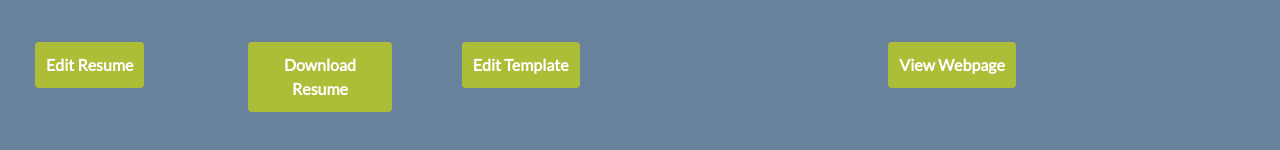
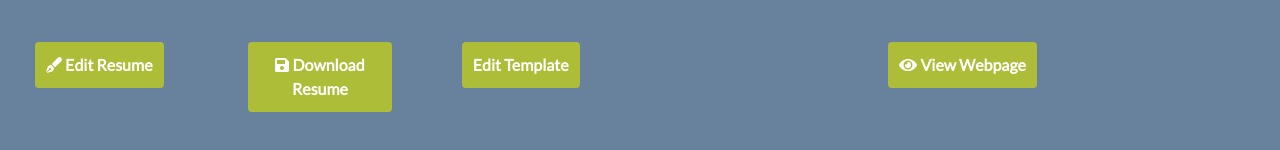
Before and after one commit to UT-final-project/resumake, a React (Create React App) app in the folder client/: page /userhome in a window 1280 px wide. Shown: the part 560-710 px from the top of the page. Built offline with nearby package versions, Linux system fonts and the light colour scheme; a web font is replaced by a local one.

Commit message:
added icons to userhome

```diff
--- a/client/src/App.js
+++ b/client/src/App.js
@@ -7,6 +7,12 @@ import Userhome from './components/Userhome/userhome.js';
 import { BrowserRouter as Router, Route, Switch } from "react-router-dom";
 import { useState } from 'react';
 import API from "./utils/API";
+import ReactDOM from 'react-dom'
+import { library } from '@fortawesome/fontawesome-svg-core'
+import { fab } from '@fortawesome/free-brands-svg-icons'
+import { faPenFancy, faSave, faEye} from '@fortawesome/free-solid-svg-icons'
+
+library.add(fab, faPenFancy, faSave, faEye)
 
 function App() {
   const [user, setUser] = useState();
--- a/client/src/components/Userhome/userhome.js
+++ b/client/src/components/Userhome/userhome.js
@@ -1,6 +1,8 @@
 import React, { useState, useEffect } from 'react';
 import './userhome.css';
 import API from "../../utils/API";
+import { FontAwesomeIcon } from '@fortawesome/react-fontawesome'
+
 
 
 function Userhome({ user, getUser, userLoggedIn }) {
@@ -33,8 +35,8 @@ function Userhome({ user, getUser, userLoggedIn }) {
                     <br />
                     <br />
                     <div className="row">
-                        <div className="col-md-6"><button type="button" className="btn userhomebtn editresume-btn">Edit Resume</button></div>
-                        <div className="col-md-6"><button type="button" className="btn userhomebtn download-btn">Download Resume</button></div>
+                        <div className="col-md-6"><button type="button" className="btn userhomebtn editresume-btn"><FontAwesomeIcon icon="pen-fancy" /> Edit Resume</button></div>
+                        <div className="col-md-6"><button type="button" className="btn userhomebtn download-btn"><FontAwesomeIcon icon="save" /> Download Resume</button></div>
                     </div>
                 </div>
                 <div className="col-md-4">
@@ -52,7 +54,7 @@ function Userhome({ user, getUser, userLoggedIn }) {
                     <br />
                     <br />
                     <div className="row">
-                        <div className="col-md-12"><button type="button" className="btn userhomebtn viewwebpage-btn">View Webpage</button></div>
+                        <div className="col-md-12"><button type="button" className="btn userhomebtn viewwebpage-btn"><FontAwesomeIcon icon="eye" /> View Webpage</button></div>
                     </div>
                 </div>
             </div>
```
Also changed, not shown: 1 other file (tests, documents, lock files or other folders).
